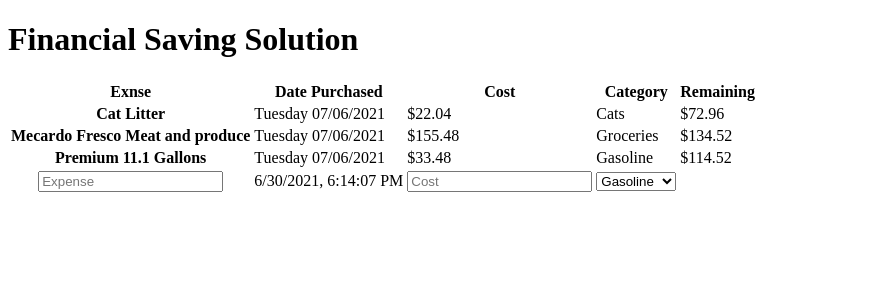
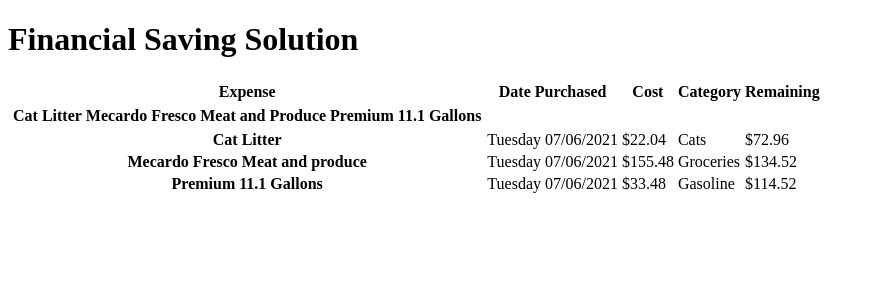
Before and after one commit to dbooyah93/BudgetApplication, a React (Create React App) app in the folder client/: page / in a window 1280 px wide. Shown: the top 300 px of the page, without its empty margins (0-875 px from the left). Built offline with nearby package versions, Linux system fonts and the light colour scheme; the HTML template or start-up script is replaced by a standard one.

Commit message:
Passing and using data between components

```diff
--- a/client/src/modules/InsertLine.jsx
+++ b/client/src/modules/InsertLine.jsx
@@ -1,25 +1,28 @@
 import React from 'react';
+import { render } from 'react-dom';
 
-const InsertLine = () => {
+/* {for (const [key, value] of Object.entries(expenses)) {
     return (
-        <tr>
-            <th scope="row">
-                <input type="text" placeholder="Expense"></input>
-            </th>
-            <td> {new Date().toLocaleString() + ""}</td>
-            <td>
-                <input type="text" placeholder="Cost"></input>
-            </td>
-            <td>
-                <select type="select">
-                    <option value="Gasoline">Gasoline</option>
-                    <option value="cat">Cat</option>
-                    <option value="Groceries">Groceries</option>
-                </select>
-            </td>
-            <td>
-            </td>
-        </tr>
+        <th scope="row">{key}</th>
+        <td>
+            <InsertLine value={value}/>
+        </td>
+
+    )
+}} */
+
+const InsertLine = (props) => {
+    let definitions = Object.keys(props.expenses);
+    let details = Object.values(props.expenses);
+    console.log(props.expenses);
+    return (
+        <div>
+            {definitions.map( (def, index) => {
+                return(
+                    <th scope="row">{def}</th>
+                )
+            })}
+        </div>
     )
 }
 
--- a/client/src/modules/SpreadSheet.jsx
+++ b/client/src/modules/SpreadSheet.jsx
@@ -2,19 +2,23 @@ import React from 'react';
 import InsertLine from './InsertLine.jsx';
 
 const SpreadSheet = (props) => {
+    const expenses = props.expenses;
+    const list = [];
+
     return(
         <div>
             <table className="table">
                 <thead>
                     <tr>
-                    <th scope="col">Exnse</th>
-                    <th scope="col">Date Purchased</th>
-                    <th scope="col">Cost</th>
-                    <th scope="col">Category</th>
-                    <th scope="col">Remaining</th>
+                        <th scope="col">Expense</th>
+                        <th scope="col">Date Purchased</th>
+                        <th scope="col">Cost</th>
+                        <th scope="col">Category</th>
+                        <th scope="col">Remaining</th>
                     </tr>
                 </thead>
                 <tbody>
+                    <InsertLine expenses={props.expenses}/>
                     <tr>
                         <th scope="row">Cat Litter</th>
                         <td>Tuesday 07/06/2021</td>
@@ -36,7 +40,6 @@ const SpreadSheet = (props) => {
                         <td>Gasoline</td>
                         <td>$114.52</td>
                     </tr>
-                    <InsertLine/>
                 </tbody>
             </table>
         </div>
```
